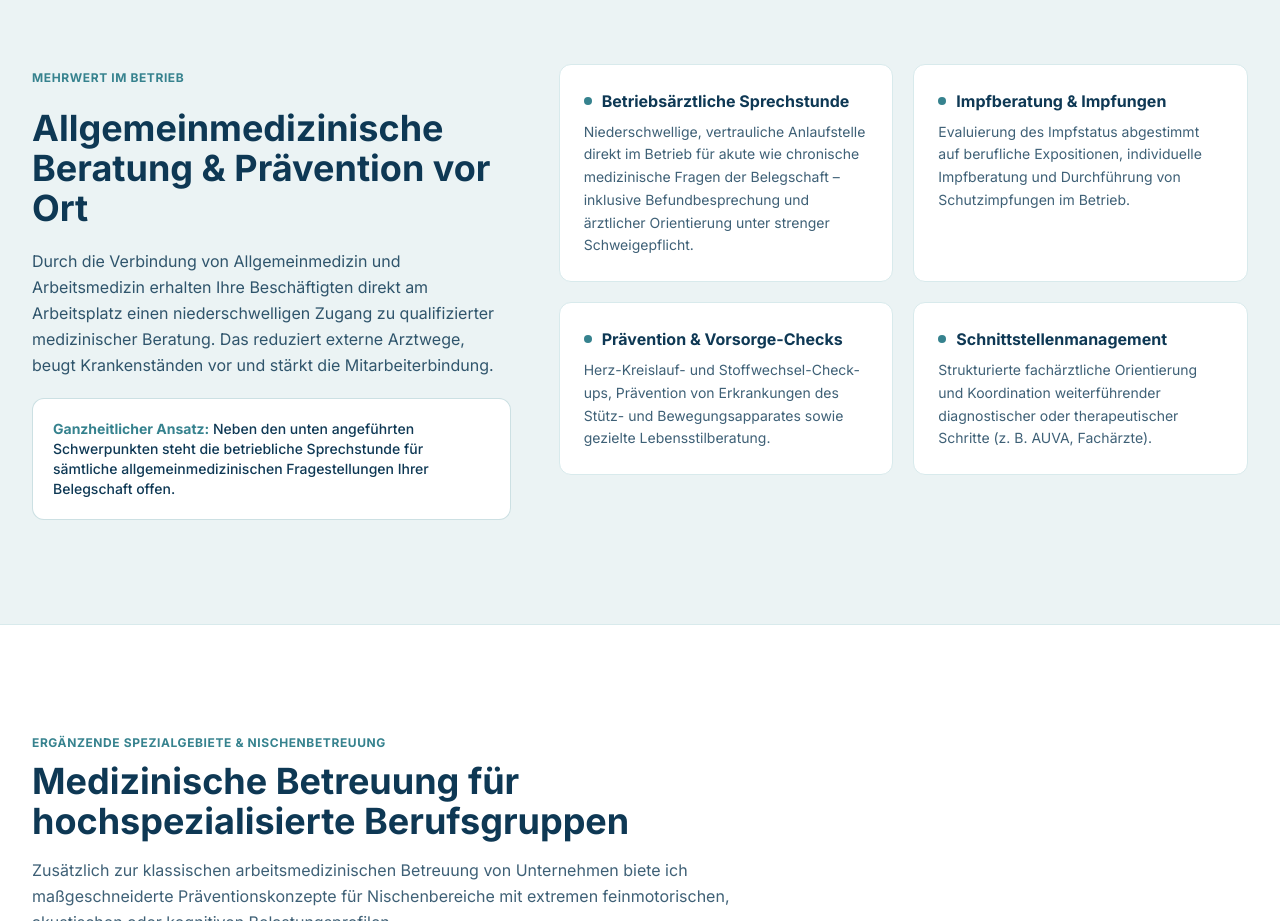
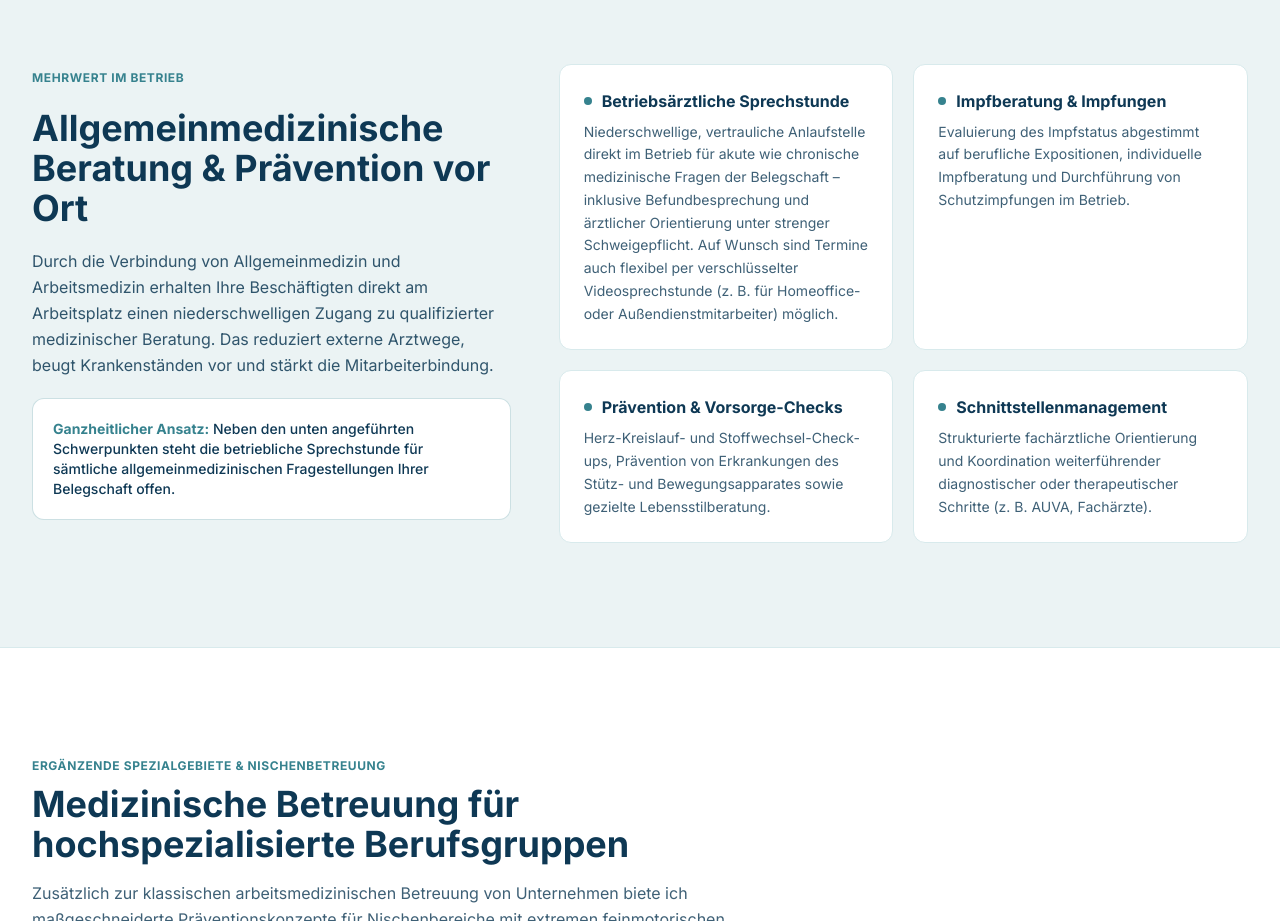
Before and after one commit to gesundsmartinformiert/website, a plain HTML site: page index.html in a window 1280 px wide. Shown: the part 1600-2521 px from the top of the page. Drawn offline with nearby package versions, Linux system fonts and the light colour scheme.

Commit message:
Update index.html

```diff
--- a/index.html
+++ b/index.html
@@ -292,7 +292,7 @@
                         Betriebsärztliche Sprechstunde
                     </h3>
                     <p class="text-sm text-navy/80 leading-relaxed">
-                        Niederschwellige, vertrauliche Anlaufstelle direkt im Betrieb für akute wie chronische medizinische Fragen der Belegschaft – inklusive Befundbesprechung und ärztlicher Orientierung unter strenger Schweigepflicht.
+                        Niederschwellige, vertrauliche Anlaufstelle direkt im Betrieb für akute wie chronische medizinische Fragen der Belegschaft – inklusive Befundbesprechung und ärztlicher Orientierung unter strenger Schweigepflicht. Auf Wunsch sind Termine auch flexibel per verschlüsselter Videosprechstunde (z. B. für Homeoffice- oder Außendienstmitarbeiter) möglich.
                     </p>
                 </div>
 
```
